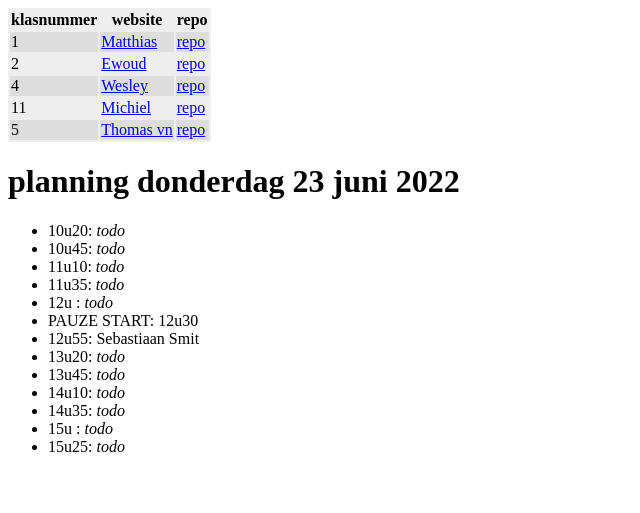
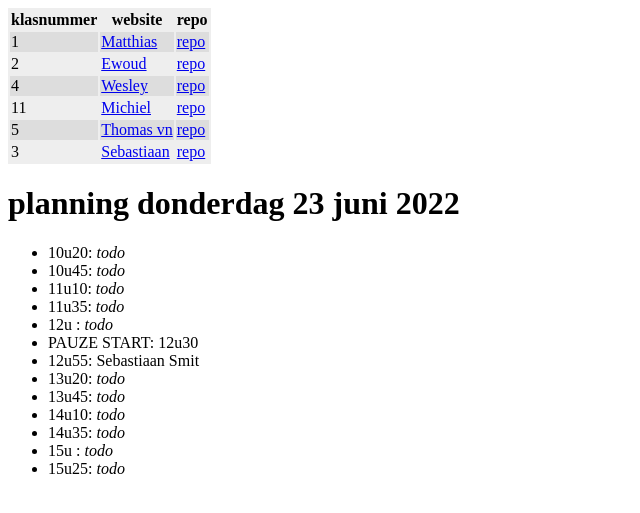
Before and after one commit to vbrh-immalle/vbrh-immalle.github.io, a Jekyll site: the page built from GIPWebsites2021-2022/index.md, in a window 1280 px wide. Shown: the top 513 px of the page, without its empty margins (0-640 px from the left). Built offline with Jekyll 4.4.1, drawn with Linux system fonts in a browser that asks for light colours; some web fonts are replaced.

Commit message:
Sebastiaan Toegevoegd

```diff
--- a/GIPWebsites2021-2022/index.md
+++ b/GIPWebsites2021-2022/index.md
@@ -10,6 +10,7 @@
 | 4 | [Wesley](https://wesleyvl-immalle.github.io/Gipwebsite/) | [repo](https://github.com/wesleyvl-immalle/Gipwebsite/) |
 | 11 | [Michiel](https://michielvdb-immalle.github.io/GIPwebsite/) | [repo](https://github.com/MichielVDB-immalle/GIPwebsite) |
 | 5 | [Thomas vn](https://thomasvn-immalle.github.io/GIPWebsite/) | [repo](https://github.com/ThomasVN-immalle/GIPWebsite) |
+| 3 | [Sebastiaan](sebastiaan-immalle.github.io/gipwebsite/) | [repo](https://github.com/sebastiaan-immalle/Gipwebsite) |
 
 
 # planning donderdag 23 juni 2022
```
